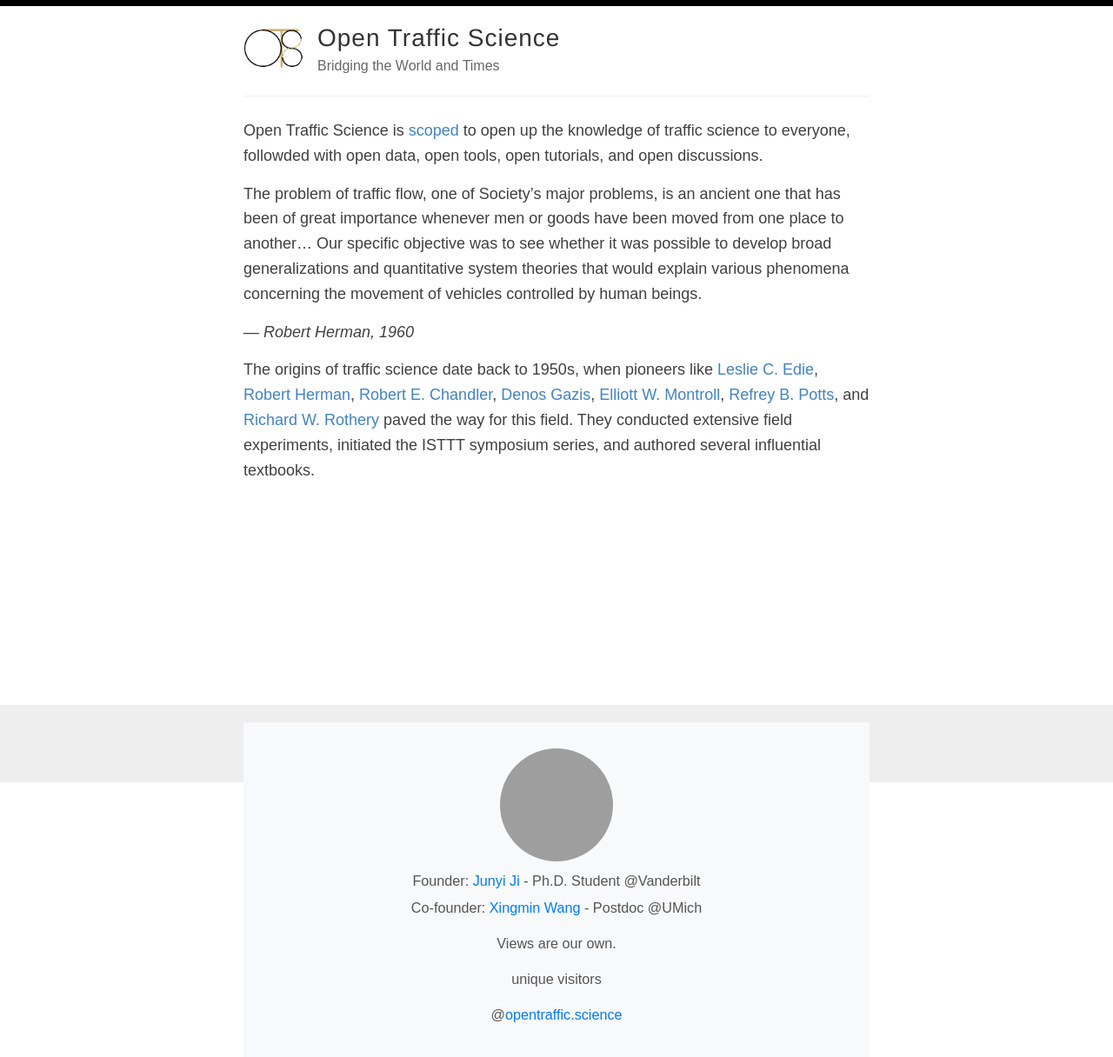
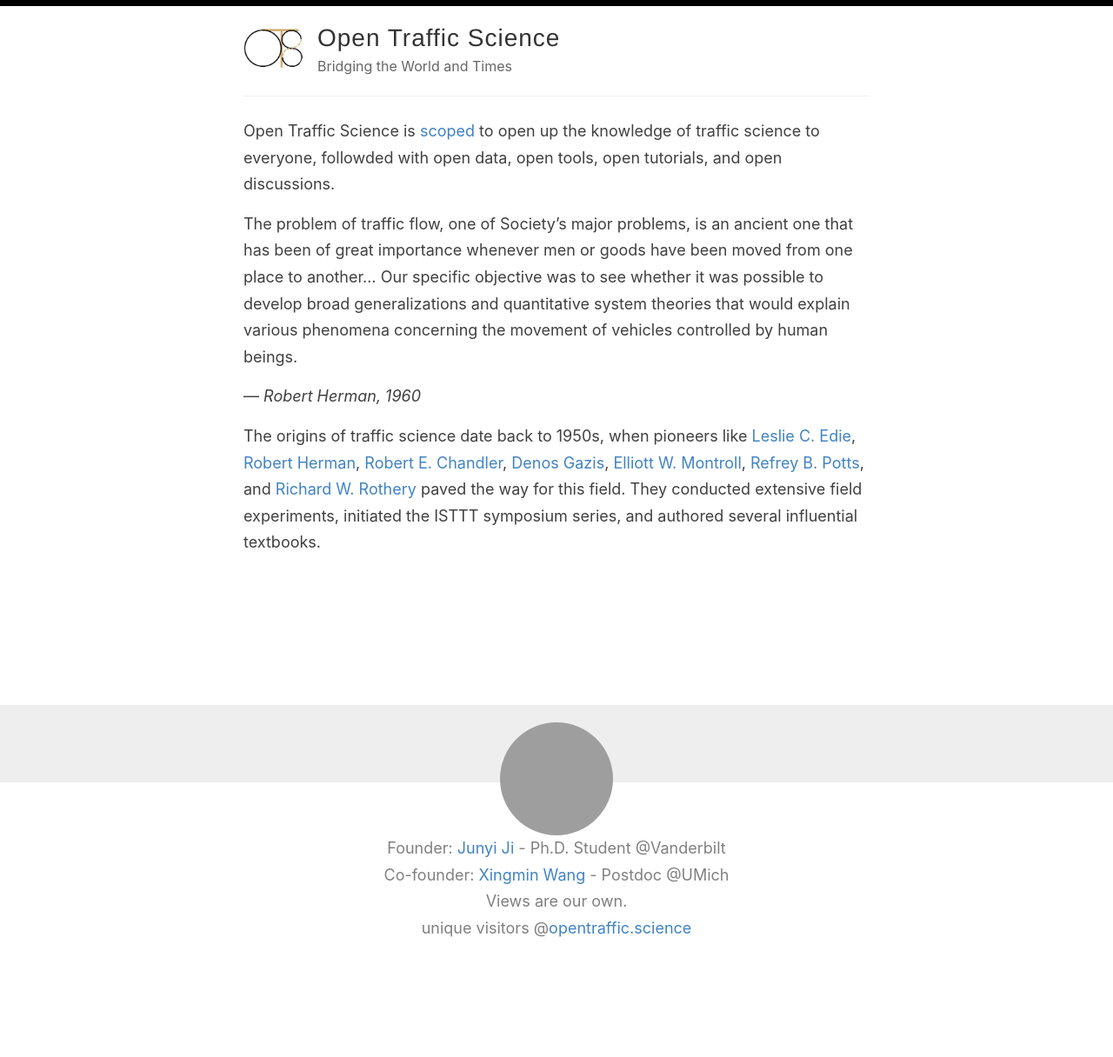
Before and after one commit to OpenTrafficScience/opentrafficscience.github.io, a Jekyll site: the page built from index.md, in a window 1280 px wide. Shown: the whole page at 87% size. Built offline with Jekyll 4.4.1, drawn with Linux system fonts in a browser that asks for light colours; the list of posts is cut into pages by our own code; comment, search, counter and statistics services are not loaded; after the commit the page ends 1103 px from its top, so only the background shows below that.

Commit message:
Back to the old version

```diff
--- a/_layouts/default.html
+++ b/_layouts/default.html
@@ -14,74 +14,23 @@
     <link rel="icon" type="image/png" sizes="32x32" href="{{ site.baseurl }}/images/favicon-32x32.png">
 
     <style>
-        body {
-            font-family: Arial, sans-serif;
-            line-height: 1.6;
-            margin: 0;
-            padding: 0;
-        }
-
         .image-container {
-            width: 130px;
-            height: 130px;
+            width: 130px; /* Adjust the size as needed */
+            height: 130px; /* Adjust the size as needed */
             overflow: hidden;
-            border-radius: 50%;
+            border-radius: 50%; /* This makes the div circular */
             display: flex;
             justify-content: center;
             align-items: center;
-            margin: 10px auto; /* Centers the image */
         }
 
         .image-container img {
             width: 100%;
             height: 100%;
-            object-fit: cover;
-        }
-
-        .leaders-container {
-            text-align: center;
-            margin-top: 10px;
-        }
-
-        .leader {
-            margin: 5px 0;
-        }
-
-        footer {
-            text-align: center;
-            font-size: 0.9em;
-            color: #555;
-            background-color: #f8f9fa;
-            padding: 20px 0;
-            margin-top: 20px;
-        }
-
-        footer a {
-            color: #007bff;
-            text-decoration: none;
-        }
-
-        footer a:hover {
-            text-decoration: underline;
-        }
-
-        #busuanzi_container_site_uv {
-            display: block;
-            margin-top: 10px;
-        }
-
-        /* Media queries for responsiveness */
-        @media (max-width: 768px) {
-            .image-container {
-                width: 100px;
-                height: 100px;
-            }
-
-            .leader {
-                font-size: 0.9em;
-            }
+            object-fit: cover; /* Ensures the image covers the div area */
         }
     </style>
+
   </head>
 
   <body>
@@ -109,26 +58,36 @@
       <div class="wrapper-footer">
         <div class="container">
           <footer class="footer">
+<!--             {% include svg-icons.html %} -->
+<script async src="//busuanzi.ibruce.info/busuanzi/2.3/busuanzi.pure.mini.js">
+</script>
+
+<div align="center">
+
+<font color = gray>
   <div class="image-container">
-              <img src="https://www.opentraffic.science/images/xingmin_junyi_itsc24.JPG" alt="Circular Image"/>
+    <img align="middle" src="https://www.opentraffic.science/images/xingmin_junyi_itsc24.JPG" width="130" alt="Circular Image"/>
   </div>
-
-            <div class="leaders-container">
+  <div class="leaders-container" align="center">
     <div class="leader">
       Founder: <a href="https://www.jijunyi.com/">Junyi Ji</a> - Ph.D. Student @Vanderbilt
     </div>
     <div class="leader">
       Co-founder: <a href="https://xingminw.github.io/">Xingmin Wang</a> - Postdoc @UMich
     </div>
-              <p>Views are our own.</p>
+    Views are our own.
+  </div>
+<span id = "busuanzi_container_site_uv">
+  <span id = "busuanzi_value_site_uv"></span> <span>unique visitors</span>
+</span>
+  @<a href="https://www.opentraffic.science/">opentraffic.science</a>
+<!-- &
+<span id = "busuanzi_container_site_pv">
+  <span id = "busuanzi_value_site_pv"></span> <span>views</span>
+</span> -->
+</font>
 </div>
 
-            <span id="busuanzi_container_site_uv">
-              <span id="busuanzi_value_site_uv"></span> <span>unique visitors</span>
-            </span>
-            <p>
-              @<a href="https://www.opentraffic.science/">opentraffic.science</a>
-            </p>
           </footer>
         </div>
       </div>
```
Lines whose indentation alone changed are shown as unchanged.
